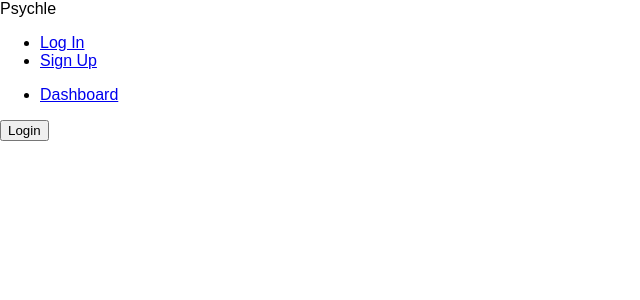
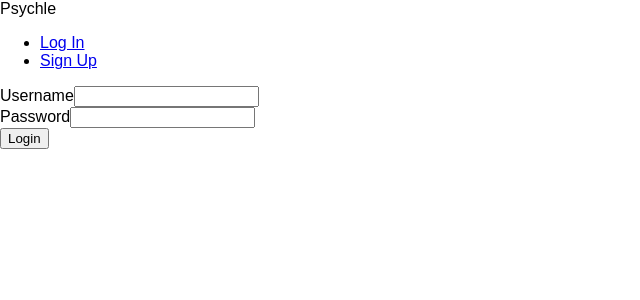
Before and after one commit to jonnyacl/Psychle, a React (Create React App) app: page /login in a window 1280 px wide. Shown: the top 300 px of the page, without its empty margins (0-640 px from the left). Built offline with nearby package versions, Linux system fonts and the light colour scheme.

Commit message:
app hooked up to api

```diff
--- a/package.json
+++ b/package.json
@@ -4,6 +4,7 @@
   "private": true,
   "dependencies": {
     "axios": "^0.17.1",
+    "classnames": "^2.2.5",
     "jwt-decode": "^2.2.0",
     "react": "^16.1.0",
     "react-dom": "^16.1.0",
--- a/src/actions/authenticate.js
+++ b/src/actions/authenticate.js
@@ -1,5 +1,6 @@
 import axios from 'axios';
 import jwtDecode from 'jwt-decode'
+import { config } from '../config';
 
 export const SET_CURRENT_USER = 'SET_CURRENT_USER';
 
@@ -13,7 +14,12 @@ export const register = userdata => dispatch => axios.post('/api/users', userdat
     console.log(res)
 });
 
-export const login = data => dispatch => axios.post('/auth/signin', data)
+function apify(path) {
+    const newPath = config.api_root + ':' + config.api_port + '/' + path;
+    return newPath;
+}
+
+export const login = data => dispatch => axios.post(apify('login'), data, {'Accept': 'application/json'})
     .then(res => {
         const token = res.data.token
         localStorage.setItem('mm-jwtToken', token)
--- a/src/components/App.js
+++ b/src/components/App.js
@@ -9,7 +9,7 @@ class App extends Component {
         return (
             <div>
                 <Header />
-                <Navigate location={this.props.location} />
+                {(this.props.isAuthenticated ? <Navigate location={this.props.location} /> : '')}
             </div>
         );
     }
--- a/src/components/LoginForm.js
+++ b/src/components/LoginForm.js
@@ -2,6 +2,7 @@ import React, { Component } from 'react'
 import PropTypes from 'prop-types'
 import { connect } from 'react-redux'
 import { login } from '../actions/authenticate'
+import TextItem from './common/TextItem'
 
 class LoginForm extends Component {
   constructor (props) {
@@ -22,10 +23,18 @@ class LoginForm extends Component {
   }
 
   isValid () {
-
+    // const {errors, isValid} = validateInput(this.state);
   }
 
   onSubmit (e) {
+    e.preventDefault();
+    this.setState({errors: {}, isLoading: true});
+    this.props.login(this.state)
+      .then(
+        (res) => {
+          // add success/welcome message
+        }, (err) => this.setState({errors: err, isLoading: false})
+      )
 
   }
 
@@ -36,7 +45,7 @@ class LoginForm extends Component {
 
         {errors.form && <div className='alert error'>{errors.form}</div>}
 
-        {/* <TextFieldGroup
+        <TextItem
           error={errors.username}
           label='Username'
           onChange={this.onChange}
@@ -44,14 +53,14 @@ class LoginForm extends Component {
           field='username'
         />
 
-        <TextFieldGroup
+        <TextItem
           error={errors.password}
           label='Password'
           onChange={this.onChange}
           value={this.state.password}
           field='password'
           type='password'
-        /> */}
+        />
 
         <div>
           <button className='button large lightblue login' disabled={isLoading}>Login</button>
@@ -59,7 +68,6 @@ class LoginForm extends Component {
       </form>
     )
   }
-
 }
 
 const { func, object } = PropTypes
--- a/src/components/Navigate.js
+++ b/src/components/Navigate.js
@@ -8,6 +8,8 @@ export default class Navigate extends Component {
             <nav>
                 <ul className='subnav'>
                     <li className={this.props.location.pathname === '/' ? 'active' : ''}><Link to='/'>Dashboard</Link></li>
+                    <li className={this.props.location.pathname === '/profile' ? 'active' : ''}><Link to='/profile'>Profile</Link></li>
+                    <li className={this.props.location.pathname === '/bikebuilder' ? 'active' : ''}><Link to='/bikebuilder'>Bike Builder</Link></li>
                 </ul>
             </nav>
         )
--- /dev/null
+++ b/src/components/common/TextItem.js
@@ -0,0 +1,35 @@
+import React from 'react';
+import PropTypes from 'prop-types';
+import classnames from 'classnames';
+
+const TextItem = ({ label, field, value, error, type, onChange }) => {
+    return(
+        <div className={classnames('form-group', { 'has-error': error })}>
+            <label className='control-label'>{label}</label>
+            <input
+                onChange={onChange}
+                value={value}
+                type={type}
+                name={field}
+                className='form-control'
+            />
+            {error && <span className='hint'>{error}</span>}
+        </div>
+    )
+}
+
+const { string, func } = PropTypes;
+TextItem.propTypes = {
+    field: string.isRequired,
+    value: string.isRequired,
+    label: string.isRequired,
+    error: string,
+    type: string.isRequired,
+    onChange: func.isRequired
+}
+
+TextItem.defaultProps = {
+    type: 'text'
+}
+
+export default TextItem
--- a/src/config.js
+++ b/src/config.js
@@ -0,0 +1,5 @@
+export const config = {
+    api_root: 'http://localhost',
+    api_port: 8081
+
+}
```
Also changed, not shown: 1 other file (tests, documents, lock files or other folders).
